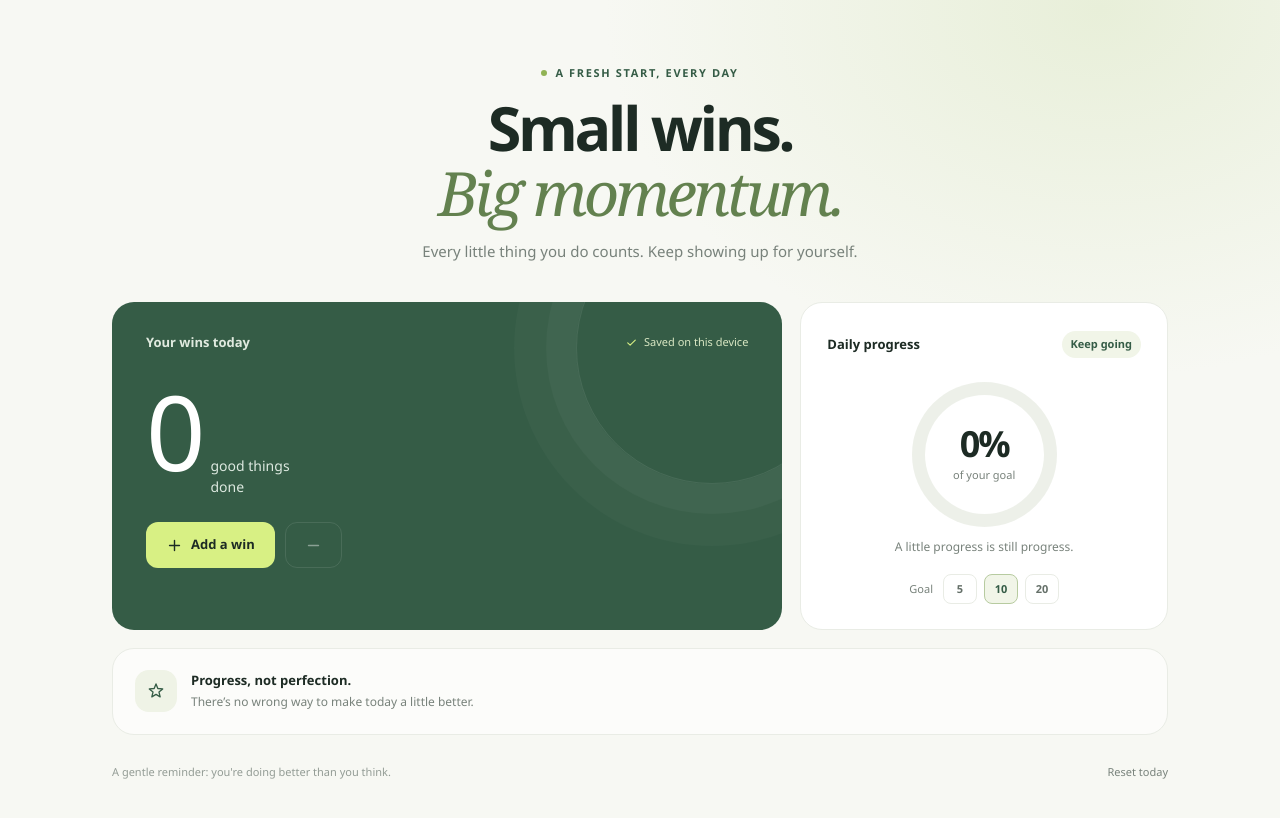
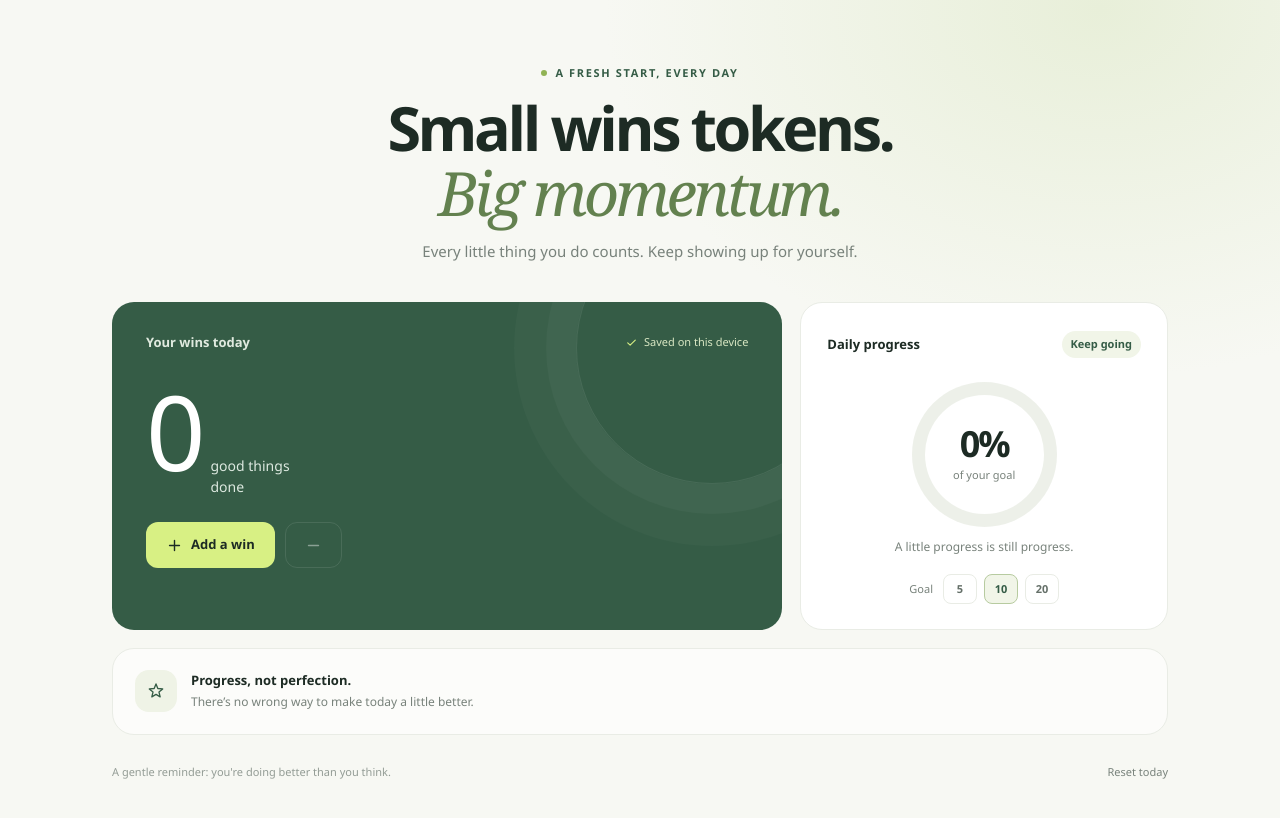
Before and after one commit to Santhoshi-rupa/practice-repo, a plain HTML site: page GITHUB_ACTIONS_PRACTICE/index.html in a window 1280 px wide. Shown: the part 72-890 px from the top of the page. Drawn offline with Linux system fonts and the light colour scheme.

Commit message:
commit 1

```diff
--- a/GITHUB_ACTIONS_PRACTICE/index.html
+++ b/GITHUB_ACTIONS_PRACTICE/index.html
@@ -351,7 +351,7 @@
     <main>
       <section class="intro" aria-labelledby="page-title">
         <div class="eyebrow"><span aria-hidden="true"></span> A fresh start, every day</div>
-        <h1 id="page-title">Small wins.<br><em>Big momentum.</em></h1>
+        <h1 id="page-title">Small wins tokens.<br><em>Big momentum.</em></h1>
         <p>Every little thing you do counts. Keep showing up for yourself.</p>
       </section>
 
```
